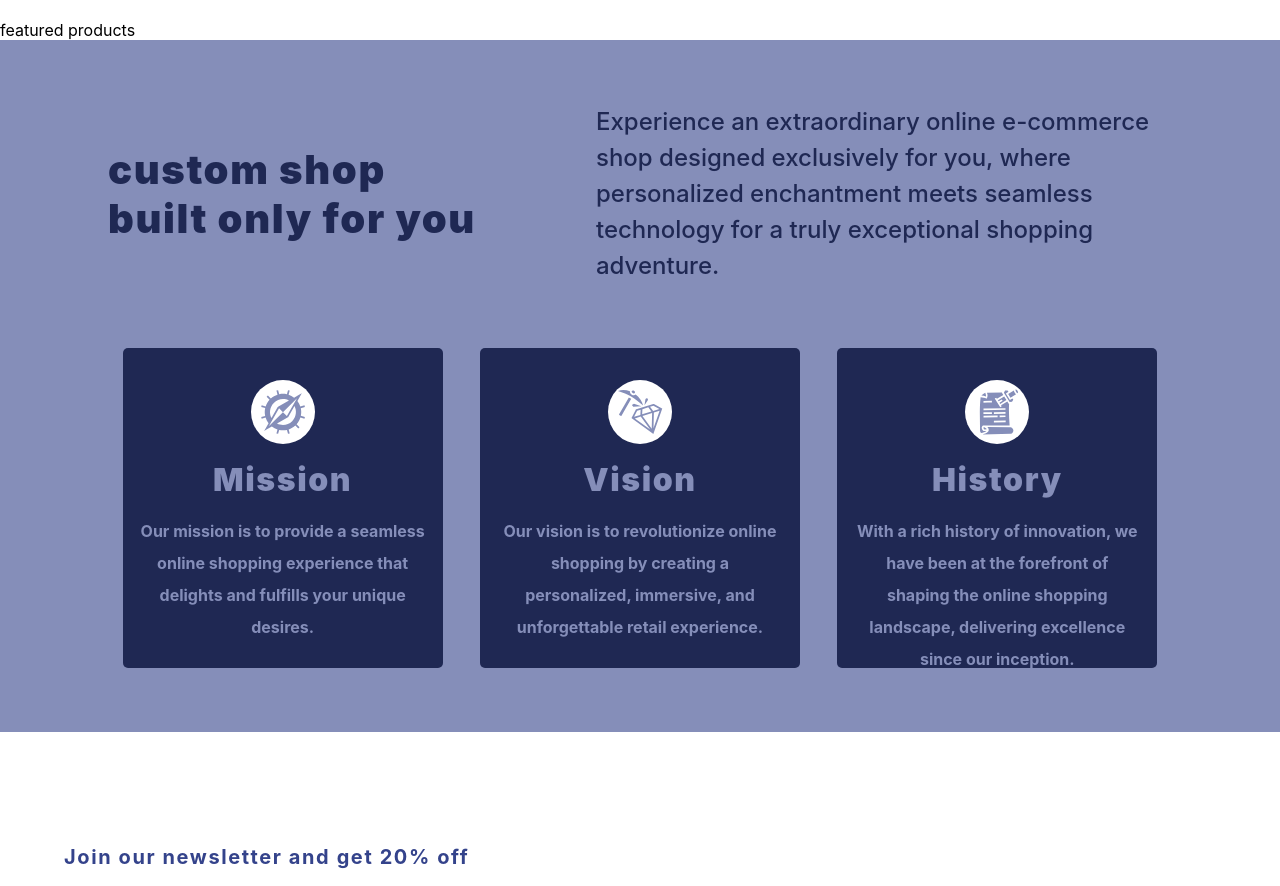
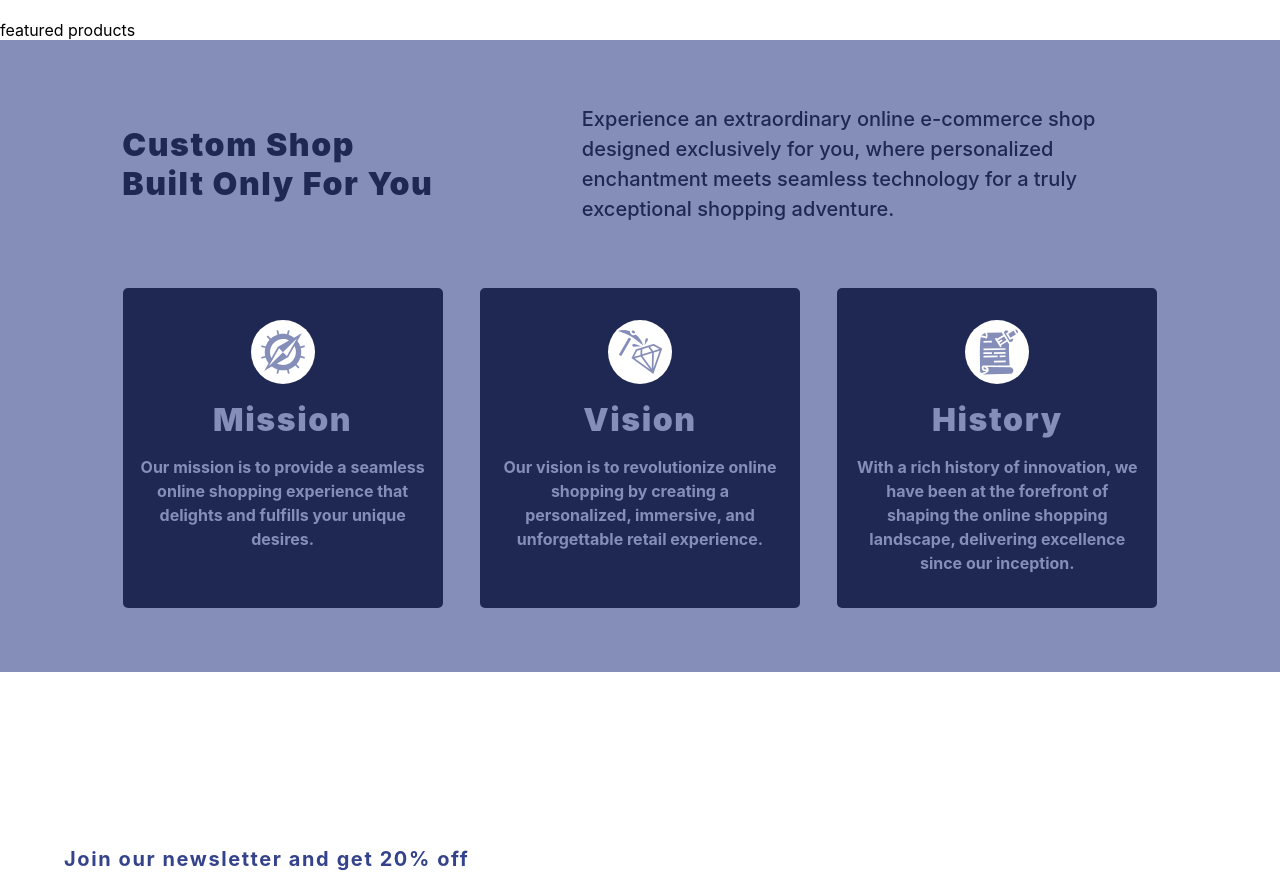
Before and after one commit to AKWGH/e-commerce, a React (Vite) app: page / in a window 1280 px wide. Shown: the part 780-1666 px from the top of the page. Built offline with nearby package versions, Linux system fonts and the light colour scheme.

Commit message:
changed style

```diff
--- a/src/App.css
+++ b/src/App.css
@@ -258,7 +258,6 @@
 .about-page p {
   color: var(--colour-grey-text);
   line-height: 1.5;
-  font-size: 1.25rem;
   margin-bottom: 1rem;
   letter-spacing: 0.1rem;
 }
@@ -289,7 +288,6 @@
   gap: 2rem;
   justify-content: center;
   min-height: 40vh;
-
   margin-bottom: 4rem;
   margin-top: 4rem;
 }
@@ -302,7 +300,6 @@
 .main-hero-content p {
   color: var(--colour-grey-text);
   line-height: 1.5;
-  font-size: 1.25rem;
   margin-bottom: 1rem;
   letter-spacing: 0.1rem;
 }
@@ -370,7 +367,8 @@
   gap: 2rem;
 }
 .services-header h3 {
-  font-size: 1.5rem;
+  font-size: var(--header-size);
+  text-transform: capitalize;
   letter-spacing: 0.1rem;
   color: var(--colour-primary9);
   font-weight: 900;
@@ -392,7 +390,6 @@
   max-width: 40rem;
   padding: 2rem 1rem;
   margin: auto;
-
   text-align: center;
   background-color: var(--colour-primary9);
   font-weight: 700;
@@ -411,7 +408,8 @@
   letter-spacing: 0.1rem;
 }
 .service p {
-  line-height: 2;
+  line-height: 1.5;
+  font-size: 1rem;
 }
 .service-icon {
   font-size: 3rem;
@@ -432,10 +430,6 @@
   }
   .services-header p {
     width: 50%;
-    font-size: 1.5rem;
-  }
-  .services-header h3 {
-    font-size: 2.5rem;
   }
 }
 /*  */
@@ -456,7 +450,7 @@
 /* Contact component */
 /* ================== */
 .contact-section {
-  height: 40vh;
+  min-height: 60vh;
   display: flex;
   flex-direction: column;
   justify-content: center;
@@ -465,12 +459,11 @@
   margin-right: 5%;
 }
 .contact-section h3 {
-  font-size: 1.25rem;
+  font-weight: 700;
   letter-spacing: 0.1rem;
   color: var(--colour-primary5);
 }
 .contact-content {
-  /* border: solid black; */
   display: flex;
   flex-direction: column;
   gap: 1rem;
@@ -479,7 +472,6 @@
 .contact-content p {
   color: var(--colour-grey-text);
   line-height: 1.5;
-  font-size: 0.75rem;
   letter-spacing: 0.1rem;
 }
 .contact-form {
@@ -521,20 +513,26 @@
   .contact-content {
     display: flex;
     flex-direction: row;
-    gap: 8rem;
     align-items: center;
   }
-  .contact-form {
-    gap: 2rem;
+  .contact-section h3 {
+    font-size: 1.25rem;
   }
 }
 @media (min-width: 1400px) {
-  .contact-section h3 {
-    font-size: 1.5rem;
-  }
-  .contact-content p {
-    font-size: 1.25rem;
+  .contact-content {
+    gap: 5rem;
   }
 }
-
+/* subscribe btn small screen fix */
+@media (max-width: 430px) {
+  .form-input {
+    font-size: 0.75rem;
+    width: 60%;
+  }
+  .submit-btn {
+    width: 6rem;
+    font-size: 0.75rem;
+  }
+}
 /* end of contact */
--- a/src/index.css
+++ b/src/index.css
@@ -29,6 +29,9 @@
 
   --light-shadow: 0 5px 15px rgba(0, 0, 0, 0.1);
   --dark-shadow: 0 5px 15px rgba(0, 0, 0, 0.2);
+
+  --header-size: 2rem;
+  --text-size: 1.25rem;
 }
 
 * {
@@ -75,3 +78,9 @@ a {
   width: 90vw;
   margin: 0 auto;
 }
+
+@media (min-width: 992px) {
+  p {
+    font-size: 1.25rem;
+  }
+}
```
